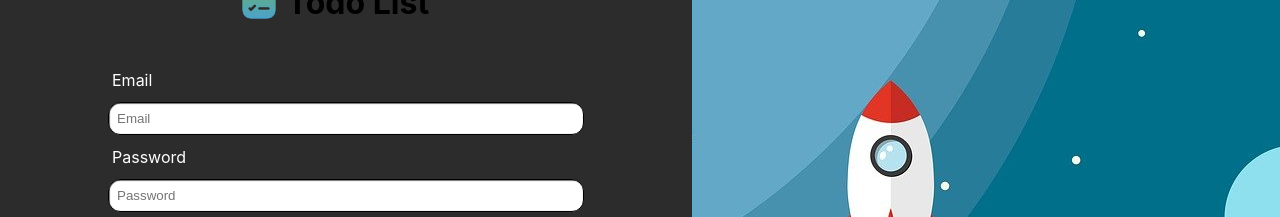
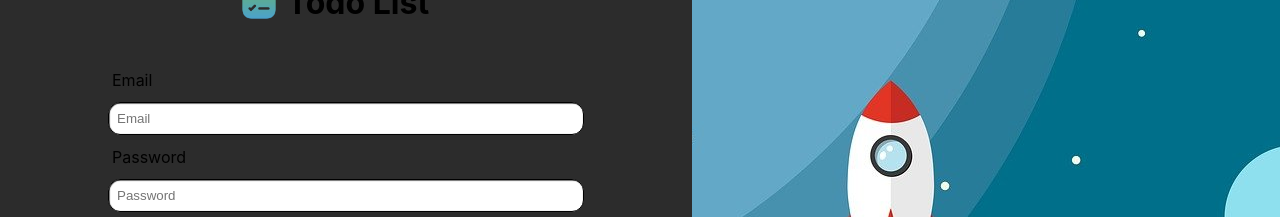
Before and after one commit to kody-smith/todo-list, a React (Create React App) app: page / in a window 1280 px wide. Shown: the part 199-416 px from the top of the page. Built offline with nearby package versions, Linux system fonts and the light colour scheme; no server answers.

Commit message:
added gitignore

```diff
--- a/src/components/welcome.css
+++ b/src/components/welcome.css
@@ -30,7 +30,7 @@ label {
 
 label, input {
     /* display: block; */
-    color: rgb(255, 255, 255);
+    color: rgb(0, 0, 0);
 }
 input {
     padding: .5rem;
--- a/src/index.css
+++ b/src/index.css
@@ -10,6 +10,7 @@ body {
   /* background-blend-mode: multiply; */
   /* background-color: rgba(0, 0, 0, 0.2); */
   background-color: #E1F5FC;
+  color: #000;
 }
 
 code {
```
Also changed, not shown: 6 other files (tests, documents, lock files or other folders).
